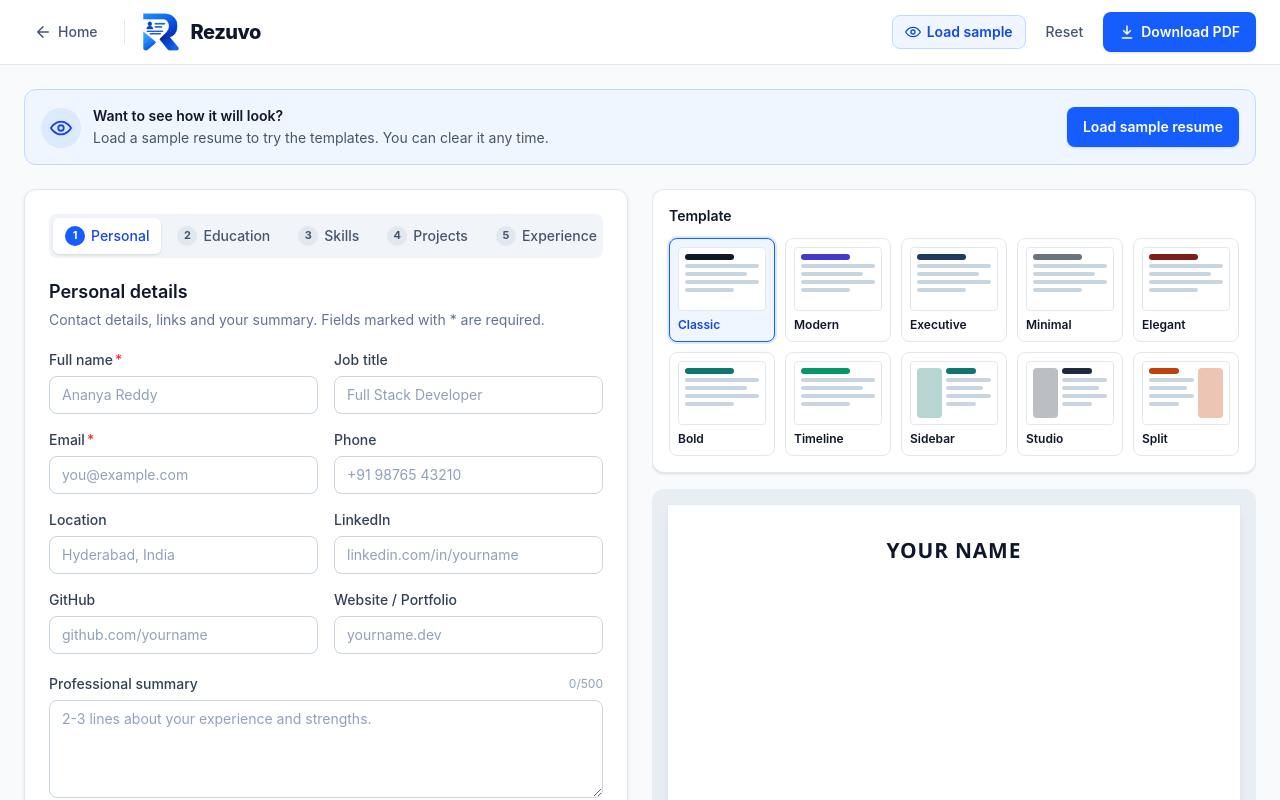
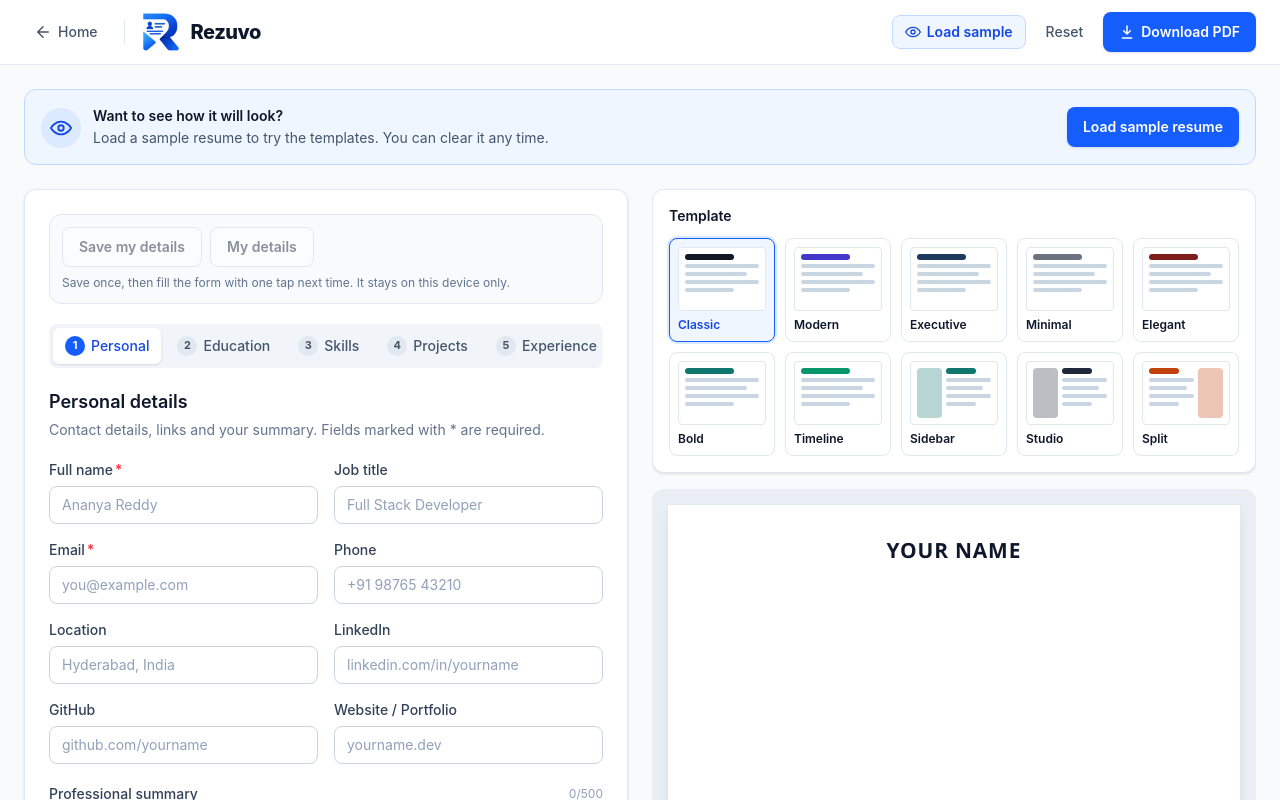
Before and after one commit to Anil-Rasuri/Resume-Builder, a React (Vite) app in the folder frontend/: page /builder in a window 1280 px wide. Shown: the top 800 px of the page. Built offline with nearby package versions, Linux system fonts and the light colour scheme.

Commit message:
Added Buttons Save my Details

```diff
--- /dev/null
+++ b/frontend/src/components/builder/SavedDetailsBar.tsx
@@ -0,0 +1,95 @@
+import { useEffect, useState } from "react";
+
+interface SavedDetailsBarProps {
+  /** true when there is something in the form worth saving */
+  canSave: boolean;
+  /** true when the form is empty and saved details exist: show a gentle nudge */
+  highlightFill: boolean;
+  savedAt: string | null;
+  onSave: () => void;
+  onFill: () => void;
+  onForget: () => void;
+}
+
+const formatDate = (iso: string): string =>
+  new Date(iso).toLocaleDateString(undefined, { day: "numeric", month: "short", year: "numeric" });
+
+export default function SavedDetailsBar({
+  canSave,
+  highlightFill,
+  savedAt,
+  onSave,
+  onFill,
+  onForget,
+}: SavedDetailsBarProps) {
+  const [justSaved, setJustSaved] = useState(false);
+
+  useEffect(() => {
+    if (!justSaved) return;
+    const t = window.setTimeout(() => setJustSaved(false), 2200);
+    return () => window.clearTimeout(t);
+  }, [justSaved]);
+
+  const handleSave = () => {
+    onSave();
+    setJustSaved(true);
+  };
+
+  return (
+    <div
+      className={`mb-5 rounded-xl border p-3 ${
+        highlightFill ? "border-blue-200 bg-blue-50" : "border-slate-200 bg-slate-50"
+      }`}
+    >
+      {highlightFill && (
+        <p className="mb-2 text-sm font-medium text-slate-800">
+          Welcome back! Tap <strong>My details</strong> to fill in your saved information.
+        </p>
+      )}
+
+      <div className="flex flex-wrap items-center gap-2">
+        <button
+          type="button"
+          onClick={handleSave}
+          disabled={!canSave}
+          className={`h-10 rounded-lg px-4 text-sm font-semibold transition disabled:cursor-not-allowed disabled:opacity-50 ${
+            justSaved
+              ? "bg-green-600 text-white"
+              : "border border-slate-300 bg-white text-slate-800 hover:bg-slate-100"
+          }`}
+        >
+          {justSaved ? "Saved ✓" : "Save my details"}
+        </button>
+
+        <button
+          type="button"
+          onClick={onFill}
+          disabled={!savedAt}
+          className={`h-10 rounded-lg px-4 text-sm font-semibold transition disabled:cursor-not-allowed disabled:opacity-50 ${
+            highlightFill
+              ? "bg-blue-600 text-white shadow-sm hover:bg-blue-700"
+              : "border border-slate-300 bg-white text-slate-800 hover:bg-slate-100"
+          }`}
+        >
+          My details
+        </button>
+
+        {savedAt && (
+          <button
+            type="button"
+            onClick={onForget}
+            className="h-10 px-2 text-xs font-medium text-slate-500 underline-offset-2 hover:text-red-600 hover:underline"
+          >
+            Delete saved
+          </button>
+        )}
+      </div>
+
+      <p className="mt-2 text-xs text-slate-500">
+        {savedAt
+          ? `Saved on this device · ${formatDate(savedAt)}. Only you can see it.`
+          : "Save once, then fill the form with one tap next time. It stays on this device only."}
+      </p>
+    </div>
+  );
+}
--- a/frontend/src/pages/BuilderPage.tsx
+++ b/frontend/src/pages/BuilderPage.tsx
@@ -2,6 +2,7 @@ import { useEffect, useRef, useState, type ComponentType } from "react";
 import { useNavigationType, useSearchParams } from "react-router-dom";
 import { useReactToPrint } from "react-to-print";
 import SampleBanner from "@/components/builder/SampleBanner";
+import SavedDetailsBar from "@/components/builder/SavedDetailsBar";
 import Header from "@/components/layout/Header";
 import MobileTabs, { type MobileView } from "@/components/layout/MobileTabs";
 import SectionTabs from "@/components/layout/SectionTabs";
@@ -21,6 +22,7 @@ import { useDocumentTitle } from "@/hooks/useDocumentTitle";
 import { useMediaQuery } from "@/hooks/useMediaQuery";
 import { PRINT_PAGE_STYLE } from "@/lib/print";
 import { isResumeEmpty } from "@/lib/resume";
+import { useProfileStore } from "@/store/profileStore";
 import { useResumeStore } from "@/store/resumeStore";
 
 const FORMS: Record<SectionId, ComponentType> = {
@@ -36,13 +38,24 @@ const FORMS: Record<SectionId, ComponentType> = {
 export default function BuilderPage() {
   useDocumentTitle("Rezuvo - Create your resume");
 
-  const { resume, templateId, isSample, loadSample, markEdited, setTemplate, reset } =
-    useResumeStore();
+  const {
+    resume,
+    templateId,
+    isSample,
+    loadSample,
+    markEdited,
+    setTemplate,
+    applyProfile,
+    reset,
+  } = useResumeStore();
+  const { profile, save: saveProfile, forget: forgetProfile } = useProfileStore();
   const [activeSection, setActiveSection] = useState<SectionId>("personal");
   const [mobileView, setMobileView] = useState<MobileView>("edit");
   const [zoom, setZoom] = useState(false);
   const [resetOpen, setResetOpen] = useState(false);
   const [sampleOpen, setSampleOpen] = useState(false);
+  const [fillOpen, setFillOpen] = useState(false);
+  const [forgetOpen, setForgetOpen] = useState(false);
   const [searchParams, setSearchParams] = useSearchParams();
   const navigationType = useNavigationType();
   const isDesktop = useMediaQuery("(min-width: 1024px)");
@@ -82,6 +95,22 @@ export default function BuilderPage() {
       return;
     }
     showSample();
+  };
+
+  const fillFromProfile = () => {
+    if (!profile) return;
+    applyProfile(structuredClone(profile.resume), profile.templateId);
+    setFormKey((k) => k + 1);
+    setFillOpen(false);
+  };
+
+  // "My details": ask first when it would overwrite what is on screen.
+  const requestFill = () => {
+    if (!isSample && !isResumeEmpty(resume)) {
+      setFillOpen(true);
+      return;
+    }
+    fillFromProfile();
   };
 
   const startFresh = () => {
@@ -173,6 +202,15 @@ export default function BuilderPage() {
               </button>
             </div>
 
+            <SavedDetailsBar
+              canSave={!isSample && !isResumeEmpty(resume)}
+              highlightFill={!!profile && !isSample && isResumeEmpty(resume)}
+              savedAt={profile?.savedAt ?? null}
+              onSave={() => saveProfile(resume, templateId)}
+              onFill={requestFill}
+              onForget={() => setForgetOpen(true)}
+            />
+
             <SectionTabs active={activeSection} onChange={changeSection} />
             <h2 className="mb-1 text-lg font-semibold text-slate-900">{section.title}</h2>
             <p className="mb-5 text-sm text-slate-500">{section.description}</p>
@@ -258,6 +296,29 @@ export default function BuilderPage() {
         onConfirm={showSample}
         onCancel={() => setSampleOpen(false)}
       />
+
+      <ConfirmDialog
+        open={fillOpen}
+        title="Replace your details with the saved ones?"
+        message="Your saved details will replace what is in the form now. This can't be undone."
+        confirmLabel="Yes, use saved details"
+        cancelLabel="Keep what I have"
+        onConfirm={fillFromProfile}
+        onCancel={() => setFillOpen(false)}
+      />
+
+      <ConfirmDialog
+        open={forgetOpen}
+        title="Delete your saved details?"
+        message="They will be removed from this device. The form on screen stays as it is."
+        confirmLabel="Yes, delete"
+        cancelLabel="Cancel"
+        onConfirm={() => {
+          forgetProfile();
+          setForgetOpen(false);
+        }}
+        onCancel={() => setForgetOpen(false)}
+      />
     </div>
   );
 }
--- /dev/null
+++ b/frontend/src/store/profileStore.ts
@@ -0,0 +1,39 @@
+import { create } from "zustand";
+import { persist } from "zustand/middleware";
+import type { Resume, TemplateId } from "@/types/resume";
+
+export interface SavedProfile {
+  resume: Resume;
+  templateId: TemplateId;
+  /** ISO date string of the last save */
+  savedAt: string;
+}
+
+interface ProfileState {
+  profile: SavedProfile | null;
+  save: (resume: Resume, templateId: TemplateId) => void;
+  forget: () => void;
+}
+
+/**
+ * "My details": one resume the user chose to keep on this device.
+ * It lives in localStorage, so it is still there on the next visit,
+ * while the working form itself starts empty (see resumeStore).
+ */
+export const useProfileStore = create<ProfileState>()(
+  persist(
+    (set) => ({
+      profile: null,
+      save: (resume, templateId) =>
+        set({
+          profile: {
+            resume: structuredClone(resume),
+            templateId,
+            savedAt: new Date().toISOString(),
+          },
+        }),
+      forget: () => set({ profile: null }),
+    }),
+    { name: "rezuvo-my-details" }
+  )
+);
--- a/frontend/src/store/resumeStore.ts
+++ b/frontend/src/store/resumeStore.ts
@@ -1,5 +1,5 @@
 import { create } from "zustand";
-import { persist } from "zustand/middleware";
+import { createJSONStorage, persist } from "zustand/middleware";
 import { emptyResume } from "@/constants/emptyResume";
 import { sampleResume } from "@/constants/sampleResume";
 import { newId } from "@/lib/id";
@@ -29,6 +29,8 @@ interface ResumeState {
   setCertifications: (items: CertificationItem[]) => void;
   setResume: (resume: Resume) => void;
   setTemplate: (id: TemplateId) => void;
+  /** Fill the form from the details the user saved earlier */
+  applyProfile: (resume: Resume, templateId: TemplateId) => void;
   loadSample: () => void;
   markEdited: () => void;
   reset: () => void;
@@ -90,6 +92,9 @@ export const useResumeStore = create<ResumeState>()(
 
       setTemplate: (templateId) => set({ templateId }),
 
+      applyProfile: (resume, templateId) =>
+        set({ resume, templateId, isSample: false }),
+
       loadSample: () => set({ resume: sampleResume, isSample: true }),
 
       // Called when the user really types or clicks inside a form.
@@ -99,6 +104,10 @@ export const useResumeStore = create<ResumeState>()(
     }),
     {
       name: "resume-builder-v2",
+      // The working draft only lives for this browser tab: a refresh keeps it,
+      // a new visit starts with an empty form. Long-term keeping is the job of
+      // "Save my details" (profileStore).
+      storage: createJSONStorage(() => sessionStorage),
       // Older saved data may miss newer fields or use older shapes: fix them up.
       merge: (persisted, current) => {
         const saved = persisted as Partial<ResumeState> | undefined;
```
